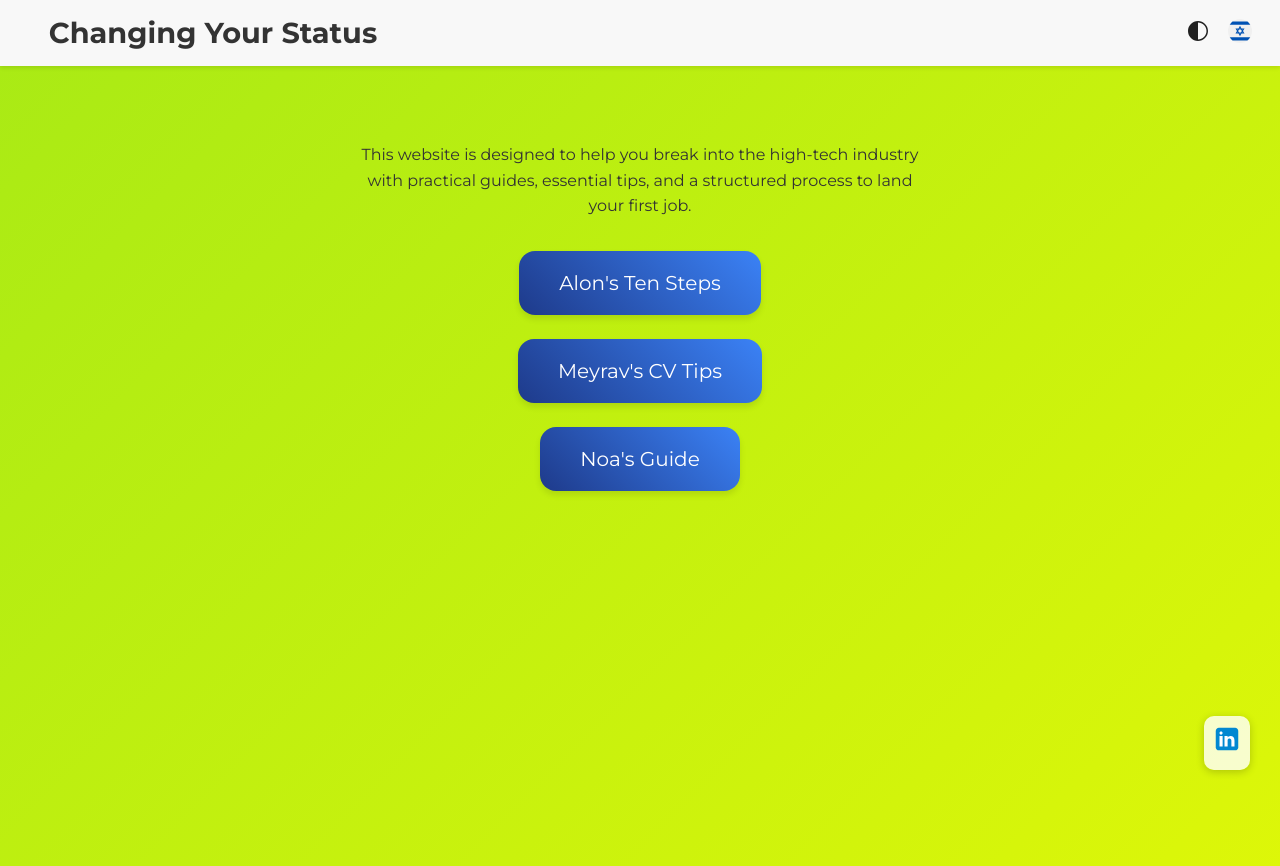
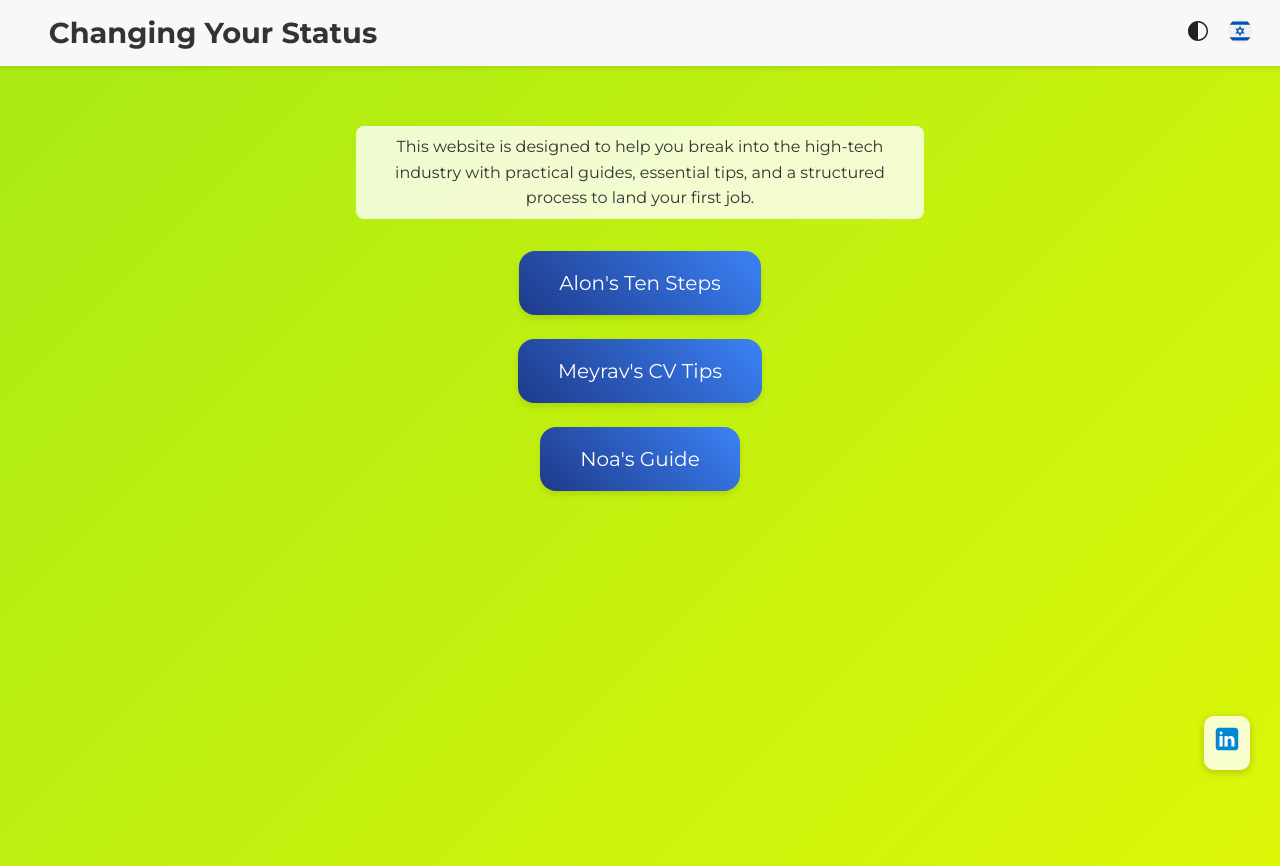
Before and after one commit to Shmuel-K/changing_status, a React (Create React App) app: page / in a window 1280 px wide. Built offline with nearby package versions, Linux system fonts and the light colour scheme.

Commit message:
Update website changes

```diff
--- a/src/pages/LandingPage.jsx
+++ b/src/pages/LandingPage.jsx
@@ -32,9 +32,11 @@ const LandingPage = () => {
       <div className="absolute inset-0 bg-black bg-opacity-40"></div>
       <div className="relative z-10 flex flex-col items-center justify-center min-h-full">
         <div className="landing-bubble bg-white bg-opacity-80 p-6 rounded-lg shadow-lg">
-          <p className="text-black text-2xl font-bold">{text.description}</p>
+          <p className="text-bg shadow-md text-lg leading-relaxed">
+            {text.description}
+          </p>
         </div>
-        {/* קונטיינר הכפתורים עם סגנון inline */}
+
         <div
           style={{
             display: 'flex',
@@ -55,7 +57,6 @@ const LandingPage = () => {
           </button>
         </div>
       </div>
-      {/* קטע האייקון אזהרה הוסר */}
     </motion.div>
   );
 };
```
